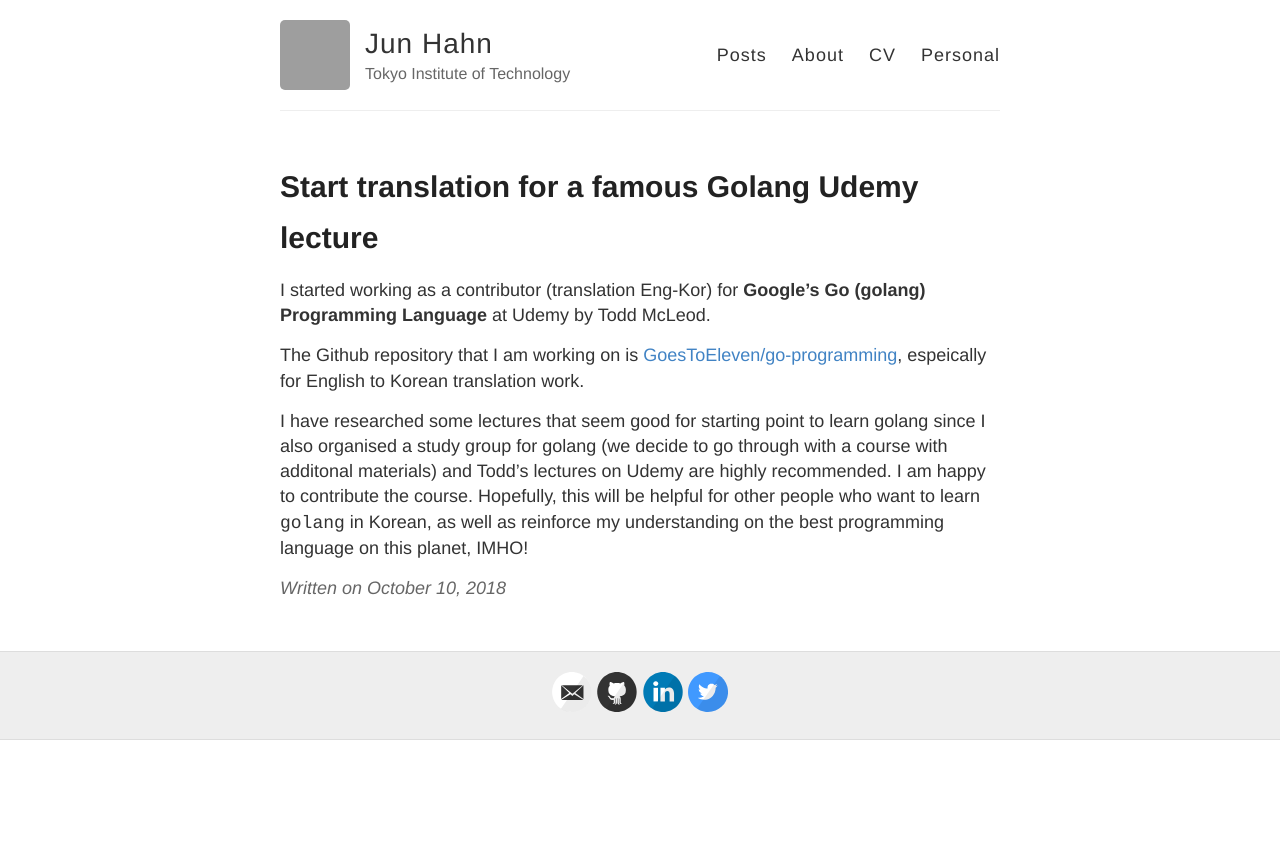
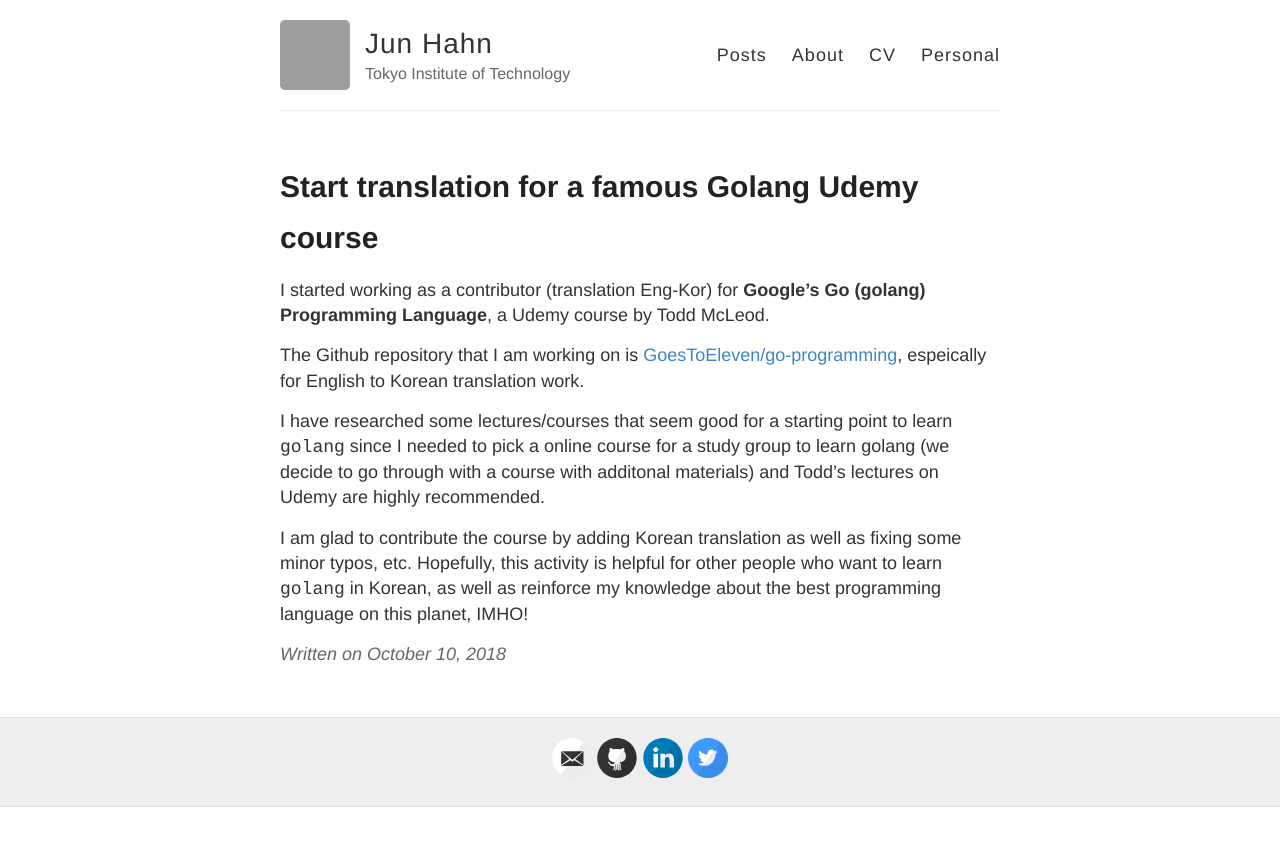
Before and after one commit to TangoEnSkai/tangoenskai.github.io, a Jekyll site: the page built from _posts/2018-10-10-go-programming.md, in a window 1280 px wide. Shown: the top 846 px of the page. Built offline with Jekyll 4.4.1, drawn with Linux system fonts in a browser that asks for light colours; grey boxes are pictures that could not be loaded.

Commit message:
Update the post

```diff
--- a/_posts/2018-10-10-go-programming.md
+++ b/_posts/2018-10-10-go-programming.md
@@ -1,10 +1,12 @@
 ---
 layout: post
-title: Start translation for a famous Golang Udemy lecture
+title: Start translation for a famous Golang Udemy course
 ---
 
-I started working as a contributor (translation Eng-Kor) for **Google's Go (golang) Programming Language** at Udemy by Todd McLeod.
+I started working as a contributor (translation Eng-Kor) for **Google's Go (golang) Programming Language**, a Udemy course by Todd McLeod.
 
 The Github repository that I am working on is [GoesToEleven/go-programming](https://github.com/GoesToEleven/go-programming), espeically for English to Korean translation work.
 
-I have researched some lectures that seem good for starting point to learn golang since I also organised a study group for golang (we decide to go through with a course with additonal materials) and Todd's lectures on Udemy are highly recommended. I am happy to contribute the course. Hopefully, this will be helpful for other people who want to learn `golang` in Korean, as well as reinforce my understanding on the best programming language on this planet, IMHO!
+I have researched some lectures/courses that seem good for a starting point to learn `golang` since I needed to pick a online course for a study group to learn golang (we decide to go through with a course with additonal materials) and Todd's lectures on Udemy are highly recommended.
+
+I am glad to contribute the course by adding Korean translation as well as fixing some minor typos, etc. Hopefully, this activity is helpful for other people who want to learn `golang` in Korean, as well as reinforce my knowledge about the best programming language on this planet, IMHO!
```
